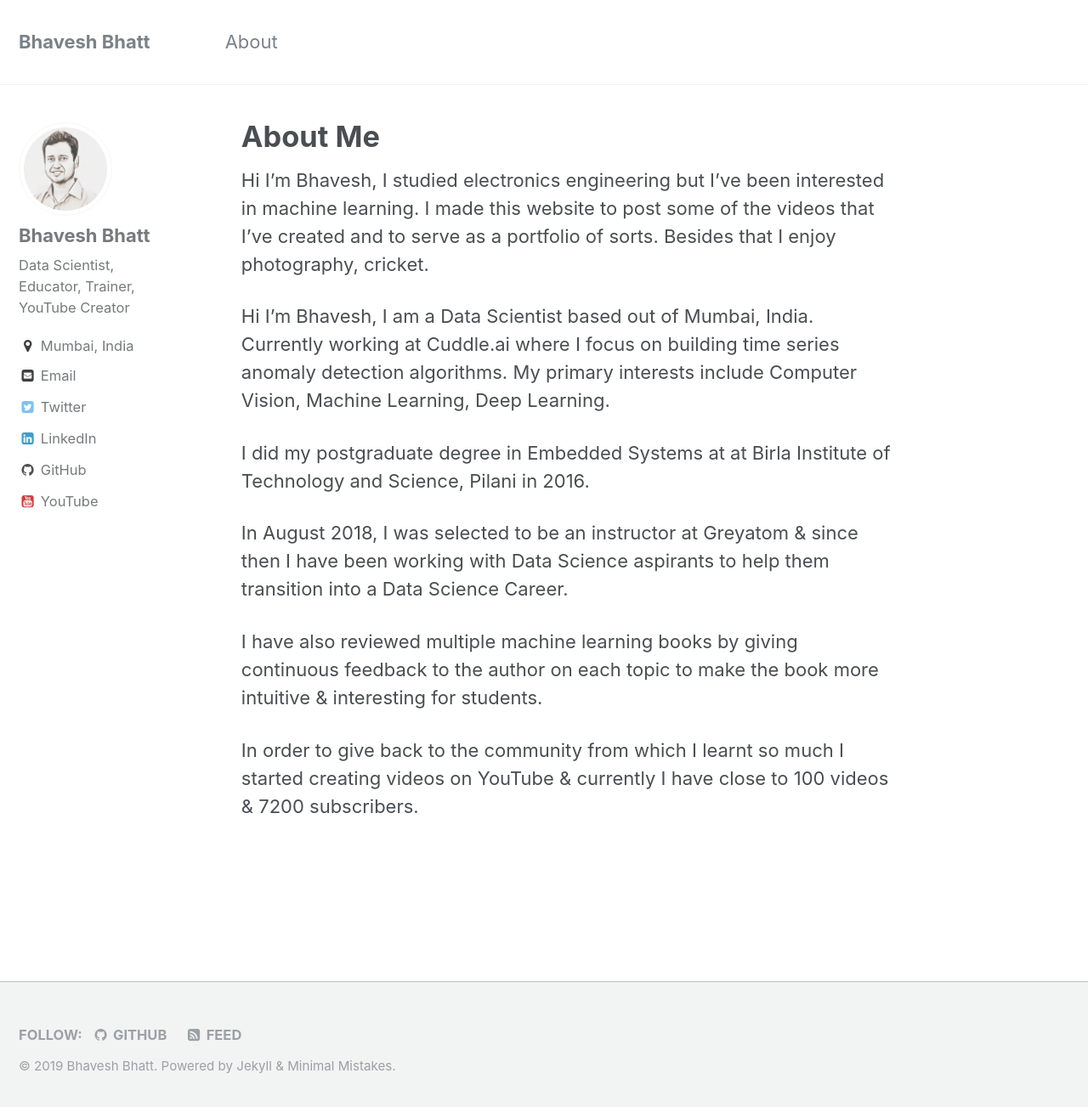
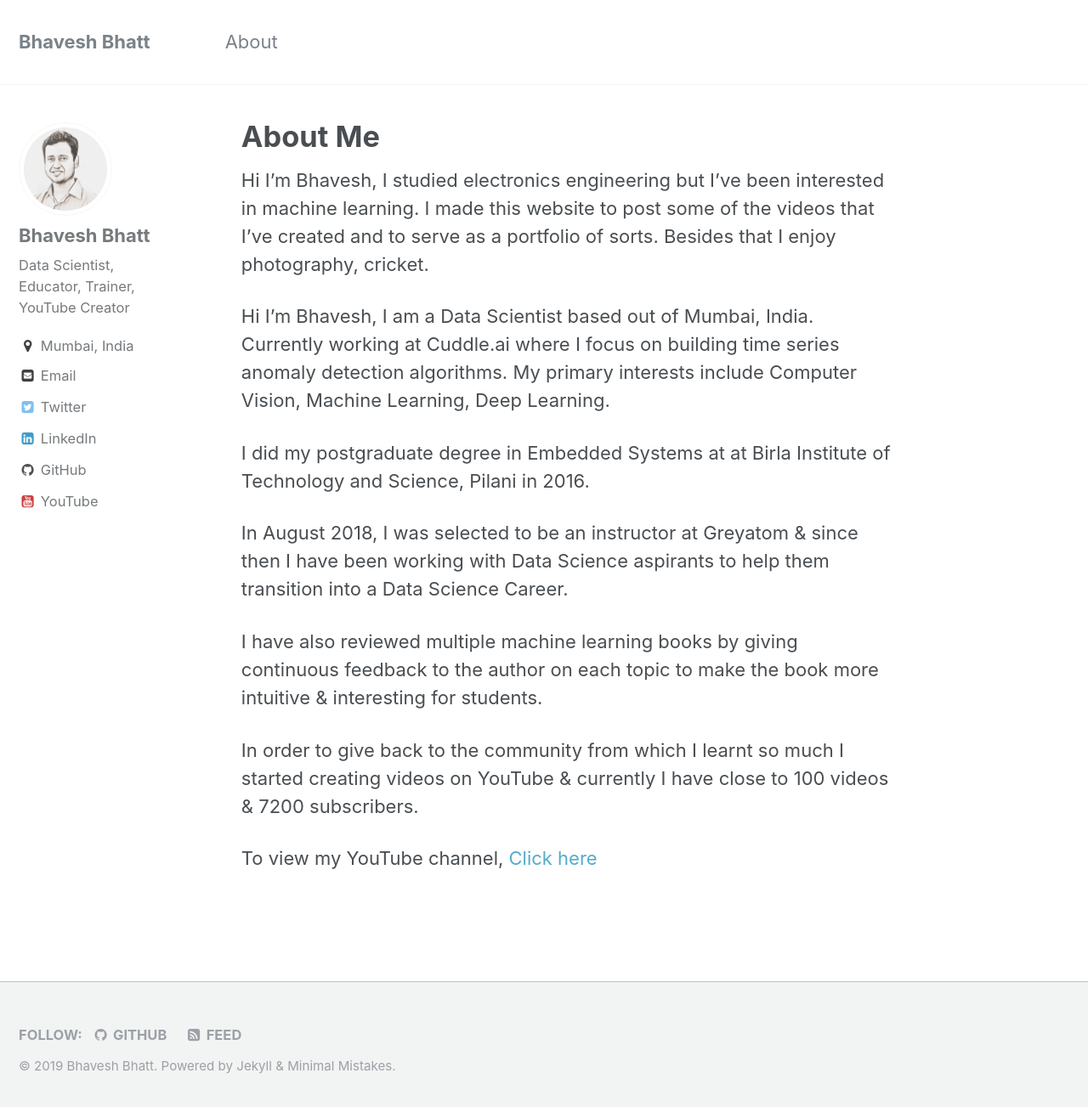
Before and after one commit to bhattbhavesh91/bhattbhavesh91.github.io, a Jekyll site: the page built from _pages/about.md, in a window 1280 px wide and 1311 px high. Shown: the top 1303 px of the window at 85% size. Built offline with Jekyll 4.4.1, drawn with Linux system fonts in a browser that asks for light colours.

Commit message:
added youtube link to about me markdown

```diff
--- a/_pages/about.md
+++ b/_pages/about.md
@@ -14,3 +14,5 @@ In August 2018, I was selected to be an instructor at Greyatom & since then I ha
 I have also reviewed multiple machine learning books by giving continuous feedback to the author on each topic to make the book more intuitive & interesting for students.
 
 In order to give back to the community from which I learnt so much I started creating videos on YouTube & currently I have close to 100 videos & 7200 subscribers.
+
+To view my YouTube channel, [Click here](https://youtube.com/BhaveshBhatt8791)
```
